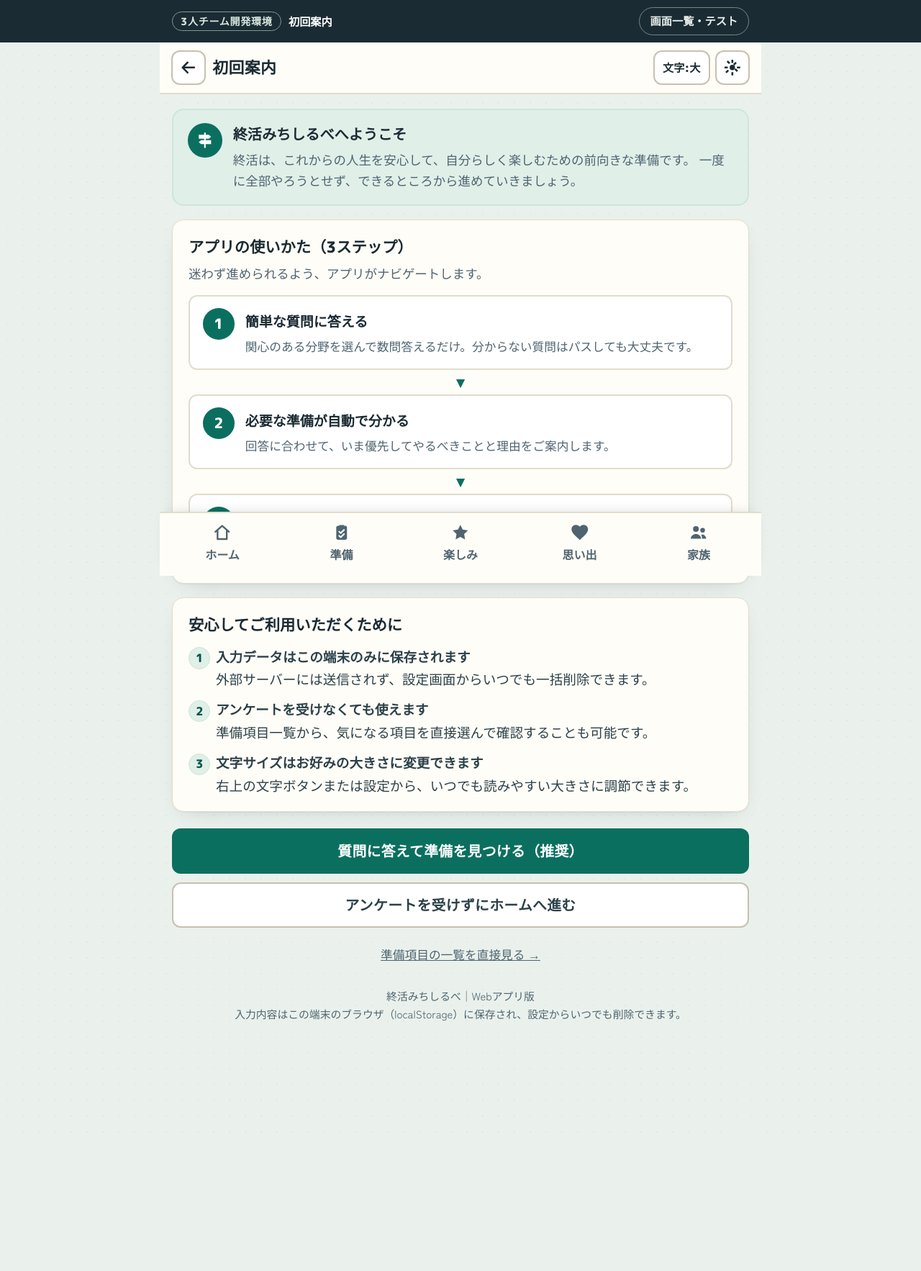
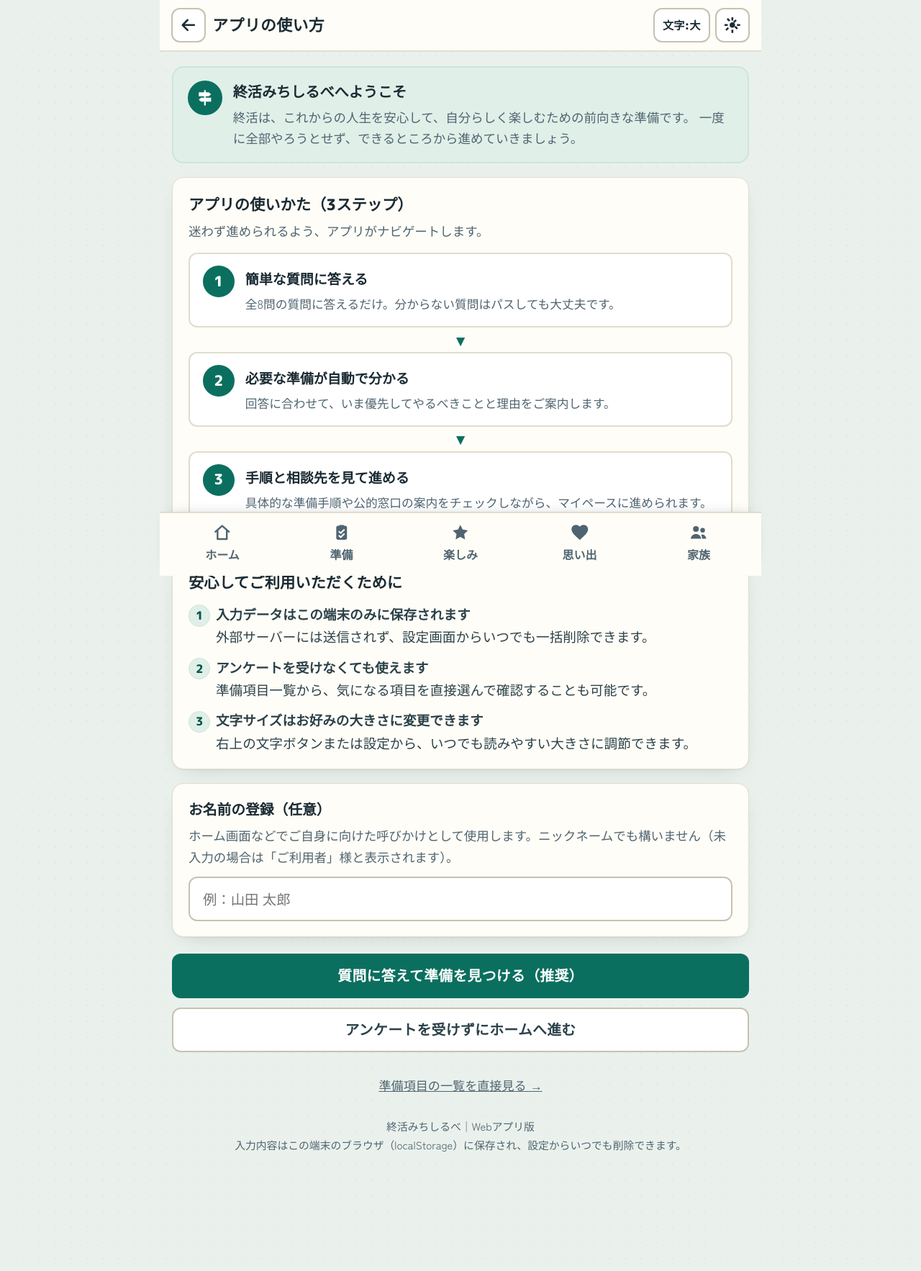
Before and after one commit to jezhongm-art/End_of_Life_Planning, a React (Vite) app: page /guide in a window 1280 px wide. Shown: the whole page at 72% size. Before the commit the page ends 1584 px from the top, so only its background shows below. Built offline with nearby package versions, Linux system fonts and the light colour scheme.

Commit message:
初回案内画面追加

```diff
--- a/src/App.jsx
+++ b/src/App.jsx
@@ -1,9 +1,8 @@
-import React, { useState } from 'react'
+import React from 'react'
 import { Routes, Route, useLocation, Navigate } from 'react-router-dom'
 import { SvgSprite } from './shared/components/SvgIcons'
 import { Header } from './shared/components/Header'
 import { BottomNav } from './shared/components/BottomNav'
-import { DevNavigationSheet } from './shared/components/DevNavigationSheet'
 import { ScrollToTop } from './shared/components/ScrollToTop'
 
 // ■ A担当の画面
@@ -24,7 +23,6 @@ import FamilyTalk from './memberB/FamilyTalk'
 import Settings from './memberC/Settings'
 
 export default function App() {
-  const [isSheetOpen, setIsSheetOpen] = useState(false)
   const location = useLocation()
 
   // 画面ごとのヘッダータイトル定義
@@ -33,7 +31,7 @@ export default function App() {
       case '/':
         return null // ブランドロゴ表示
       case '/guide':
-        return '初回案内'
+        return 'アプリの使い方'
       case '/survey':
         return '生活状況アンケート'
       case '/survey/q':
@@ -63,27 +61,9 @@ export default function App() {
     <>
       <SvgSprite />
 
-      {/* 開発・チーム共有用プロトタイプバー */}
-      <div className="protobar">
-        <div className="pb-in">
-          <span className="pb-tag">3人チーム開発環境</span>
-          <span className="pb-now">{title || '終活みちしるべ（ホーム）'}</span>
-          <button
-            type="button"
-            className="pb-btn"
-            onClick={() => setIsSheetOpen(true)}
-          >
-            画面一覧・テスト
-          </button>
-        </div>
-      </div>
-
       <div className="app">
         <ScrollToTop />
-        <Header
-          title={title}
-          onOpenSheet={() => setIsSheetOpen(true)}
-        />
+        <Header title={title} />
 
         <main id="screen">
           <Routes>
@@ -115,11 +95,6 @@ export default function App() {
       </div>
 
       <BottomNav />
-
-      <DevNavigationSheet
-        isOpen={isSheetOpen}
-        onClose={() => setIsSheetOpen(false)}
-      />
     </>
   )
 }
--- a/src/memberA/Guide.jsx
+++ b/src/memberA/Guide.jsx
@@ -1,20 +1,34 @@
-import React from 'react'
+import React, { useState } from 'react'
 import { Link, useNavigate } from 'react-router-dom'
 import { useApp } from '../shared/context/AppContext'
 import { Icon } from '../shared/components/SvgIcons'
 
 export default function Guide() {
   const navigate = useNavigate()
-  const { updateSettings } = useApp()
+  const { state, updateSettings } = useApp()
+  const [nameInput, setNameInput] = useState(state.name || '')
+
+  const saveNameAndComplete = () => {
+    const trimmed = nameInput.trim()
+    updateSettings({
+      name: trimmed,
+      seenGuide: true
+    })
+  }
 
   const handleStartSurvey = () => {
-    updateSettings({ seenGuide: true })
+    saveNameAndComplete()
     navigate('/survey')
   }
 
   const handleGoHome = () => {
-    updateSettings({ seenGuide: true })
+    saveNameAndComplete()
     navigate('/')
+  }
+
+  const handleGoItems = () => {
+    saveNameAndComplete()
+    navigate('/items')
   }
 
   return (
@@ -44,7 +58,7 @@ export default function Guide() {
             <div>
               <p style={{ fontWeight: 800, color: 'var(--ink)' }}>簡単な質問に答える</p>
               <p className="note" style={{ marginTop: '.2rem' }}>
-                関心のある分野を選んで数問答えるだけ。分からない質問はパスしても大丈夫です。
+                全8問の質問に答えるだけ。分からない質問はパスしても大丈夫です。
               </p>
             </div>
           </div>
@@ -94,6 +108,24 @@ export default function Guide() {
         </ul>
       </section>
 
+      {/* お名前の登録 */}
+      <section className="card" style={{ marginTop: '1rem' }}>
+        <h3 className="card-title" style={{ fontSize: '1.04rem' }}>お名前の登録（任意）</h3>
+        <p className="card-sub">
+          ホーム画面などでご自身に向けた呼びかけとして使用します。ニックネームでも構いません（未入力の場合は「ご利用者」様と表示されます）。
+        </p>
+        <div style={{ marginTop: '.65rem' }}>
+          <input
+            type="text"
+            className="input"
+            value={nameInput}
+            onChange={(e) => setNameInput(e.target.value)}
+            placeholder="例：山田 太郎"
+            aria-label="お名前"
+          />
+        </div>
+      </section>
+
       {/* アクションボタン */}
       <div style={{ marginTop: '1.2rem', display: 'flex', flexDirection: 'column', gap: '.65rem' }}>
         <button
@@ -113,9 +145,22 @@ export default function Guide() {
         </button>
 
         <div style={{ textAlign: 'center', marginTop: '.3rem' }}>
-          <Link to="/items" className="note" style={{ textDecoration: 'underline' }}>
+          <button
+            type="button"
+            onClick={handleGoItems}
+            className="note"
+            style={{
+              background: 'none',
+              border: 'none',
+              textDecoration: 'underline',
+              cursor: 'pointer',
+              fontSize: '.9rem',
+              color: 'var(--muted)',
+              fontFamily: 'inherit'
+            }}
+          >
             準備項目の一覧を直接見る →
-          </Link>
+          </button>
         </div>
       </div>
     </div>
--- a/src/memberA/Home.jsx
+++ b/src/memberA/Home.jsx
@@ -1,5 +1,5 @@
-import React from 'react'
-import { Link } from 'react-router-dom'
+import React, { useEffect } from 'react'
+import { Link, useNavigate } from 'react-router-dom'
 import { useApp } from '../shared/context/AppContext'
 import { ProgressBar } from '../shared/components/ProgressBar'
 import { StatusBadge } from '../memberB/StatusBadge'
@@ -7,7 +7,16 @@ import { Icon } from '../shared/components/SvgIcons'
 import { STATE } from '../memberB/items'
 
 export default function Home() {
+  const navigate = useNavigate()
   const { state, calcProgress } = useApp()
+
+  // 初回利用時は自動的に「使い方説明（導入画面）」へナビゲート
+  useEffect(() => {
+    if (!state.seenGuide) {
+      navigate('/guide', { replace: true })
+    }
+  }, [state.seenGuide, navigate])
+
   const progress = calcProgress()
   const nextItem = progress.nextItem
   const nextItemState =(state.items[nextItem.id] && state.items[nextItem.id].state) || 'notyet'
@@ -153,6 +162,13 @@ export default function Home() {
           </div>
         </div>
       </details>
+
+      {/* 使い方案内への導線 */}
+      <div style={{ marginTop: '1.2rem', textAlign: 'center' }}>
+        <Link to="/guide" className="btn btn-ghost btn-block" style={{ fontSize: '.9rem' }}>
+          アプリの使いかた（初回案内）を見る
+        </Link>
+      </div>
     </div>
   )
 }
--- a/src/shared/context/AppContext.jsx
+++ b/src/shared/context/AppContext.jsx
@@ -28,7 +28,7 @@ export function makeBlankItems() {
 export function defaultState() {
   return {
     seenGuide: false,
-    name: '山田 花子',
+    name: '',
     textSize: '2',
     priority: 'money',
     items: makeBlankItems(),
```
Also changed, not shown: 3 other files (tests, documents, lock files or other folders).
